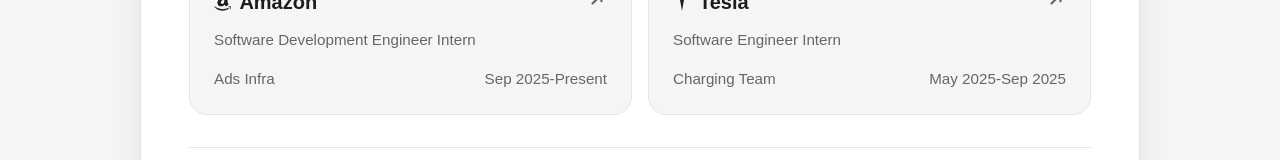
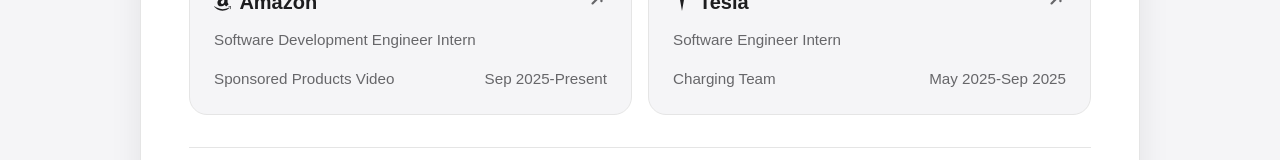
Before and after one commit to NicholasChanng/nickchanng.com, a React (Vite) app: page / in a window 1280 px wide. Shown: the part 444-604 px from the top of the page. Built offline with nearby package versions, Linux system fonts and the light colour scheme; no server answers; a small style sheet from the web is missing; a web font is replaced by a local one.

Commit message:
Sponsored Products Video

```diff
--- a/src/App.tsx
+++ b/src/App.tsx
@@ -326,7 +326,7 @@
                         rel="noopener noreferrer"
                         className="card-meta-link"
                       >
-                        Ads Infra
+                        Sponsored Products Video
                       </a>
                     </>
                   }
```
